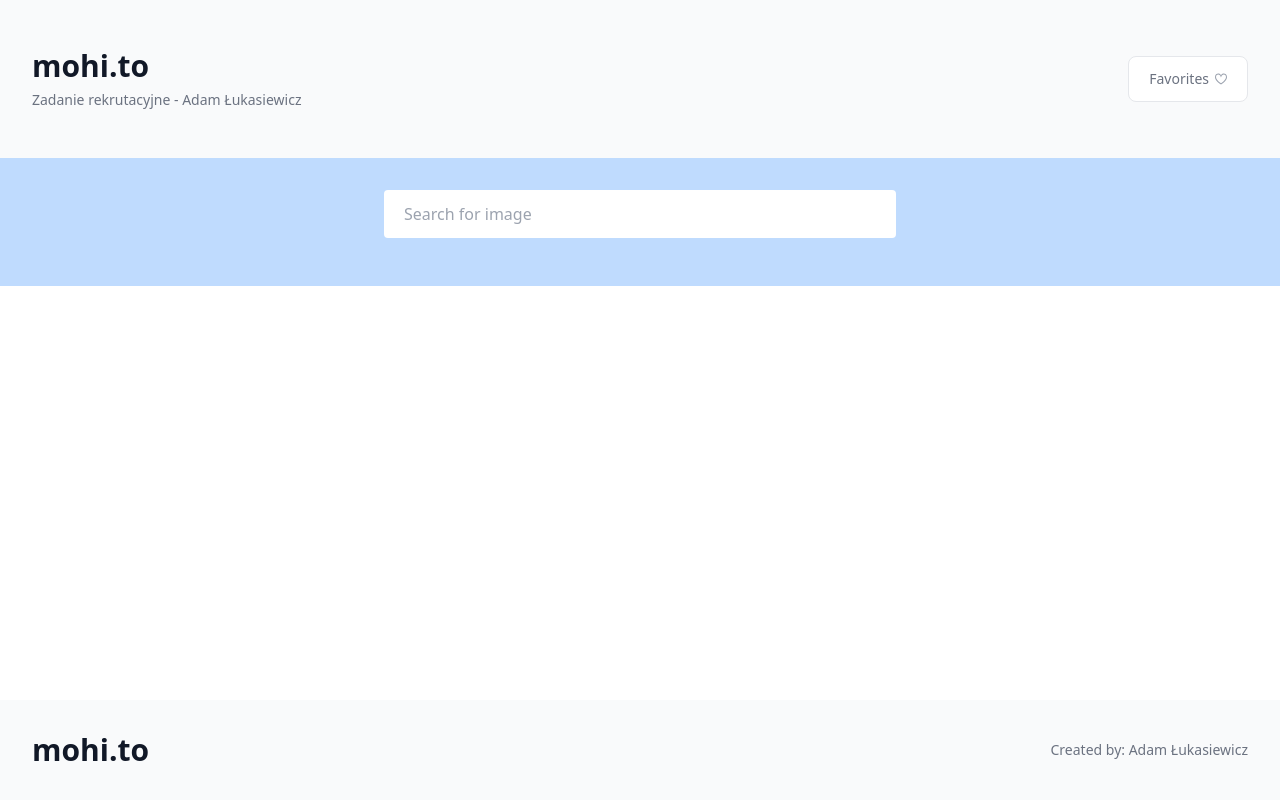
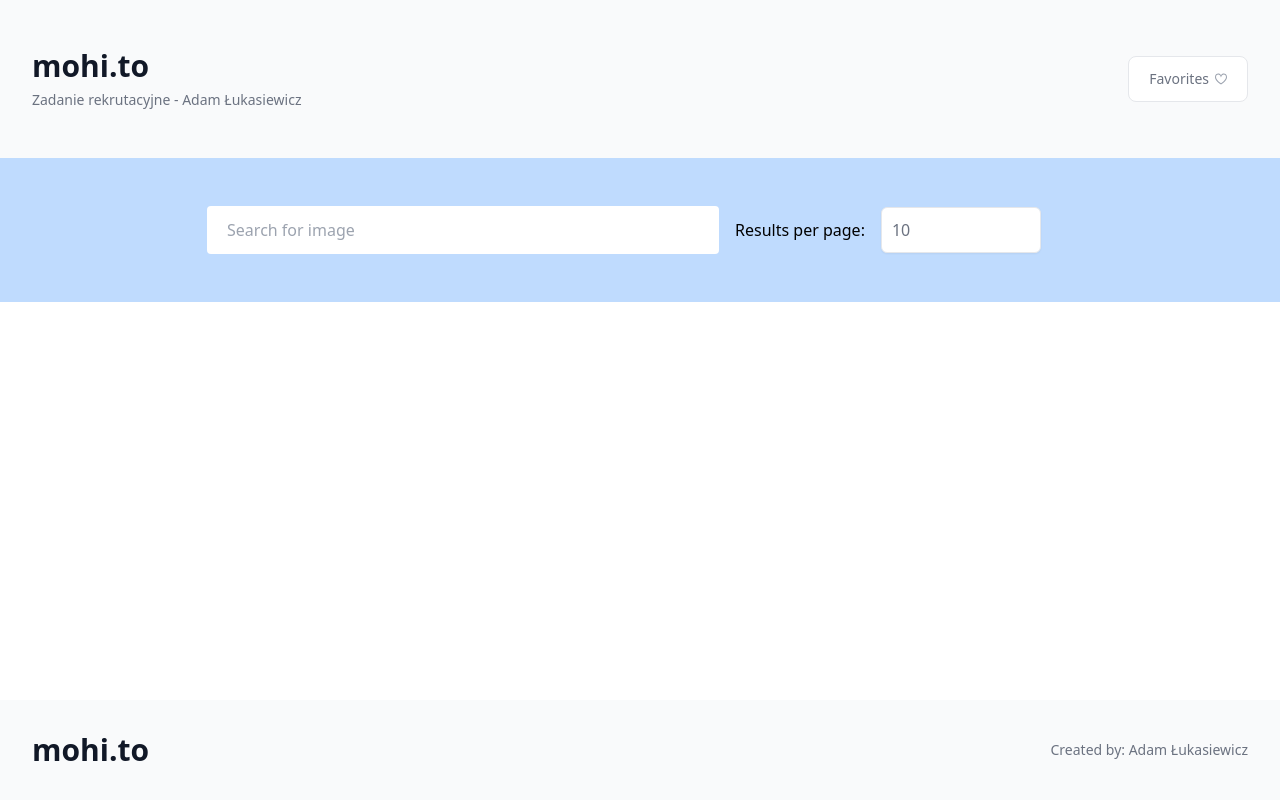
Before and after one commit to a-lukasiewicz/mohi.to, a Next.js app: page / in a window 1280 px wide. Built offline with nearby package versions, Linux system fonts and the light colour scheme.

Commit message:
possibility to select number of results which will be fetched

```diff
--- a/components/SearchBar.tsx
+++ b/components/SearchBar.tsx
@@ -7,27 +7,39 @@ import { useEffect, useState } from 'react'
 const SearchBar = () => {
   const [searchValue, setSearchValue] = useState('')
   const debouncedValue = useDebounce(searchValue, 500)
+  const [perPage, setPerPage] = useState(10)
 
-  const getImages = async (debouncedValue: string) => {
-    const images = await fetchByTitle(debouncedValue)
+  const getImages = async (debouncedValue: string, perPage: number) => {
+    const images = await fetchByTitle(debouncedValue, perPage)
     console.log(images)
   }
 
   useEffect(() => {
     if (!debouncedValue) return
 
-    getImages(debouncedValue)
-  }, [debouncedValue])
+    getImages(debouncedValue, perPage)
+  }, [debouncedValue, perPage])
 
   return (
-    <div className="w-full bg-blue-200 h-32 px-8 lg:px-32">
-      <div className="flex justify-center py-8">
+    <div className="w-full bg-blue-200 py-4 px-8 lg:px-32">
+      <div className="flex flex-col md:flex-row justify-center items-center py-8">
         <input
           type="text"
           onChange={event => setSearchValue(event.target.value)}
           placeholder="Search for image"
           className="w-full md:w-1/2 px-5 py-3 rounded outline-none"
         />
+        <div className="flex flex-row justify-center items-center mt-4 md:mt-0">
+          <h3 className="pl-4">Results per page:</h3>
+          <select
+            onChange={event => setPerPage(Number(event.target.value))}
+            className="ml-4 mr-8 w-24 lg:w-40 p-2.5 text-gray-500 bg-white border rounded-md shadow-sm outline-none appearance-none"
+          >
+            <option>10</option>
+            <option>30</option>
+            <option>50</option>
+          </select>
+        </div>
       </div>
     </div>
   )
```
